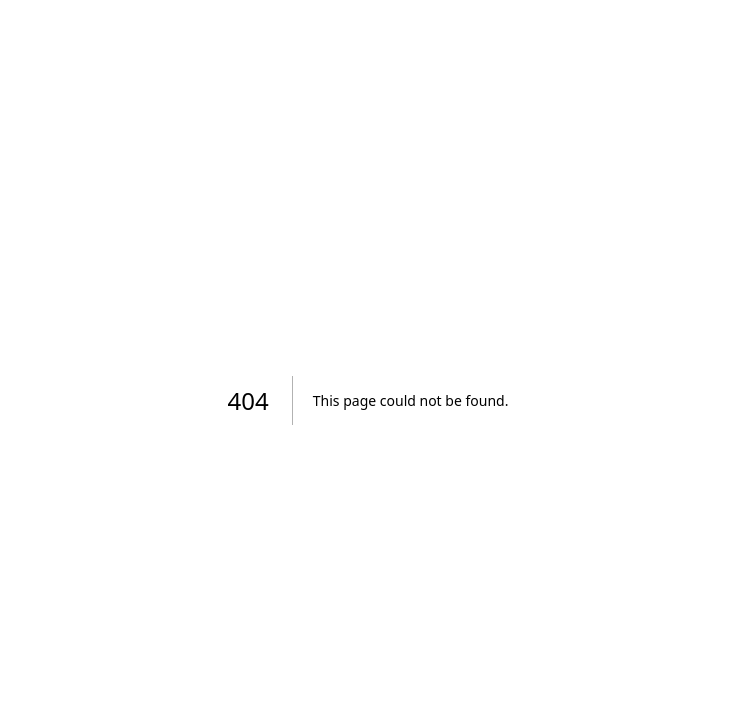
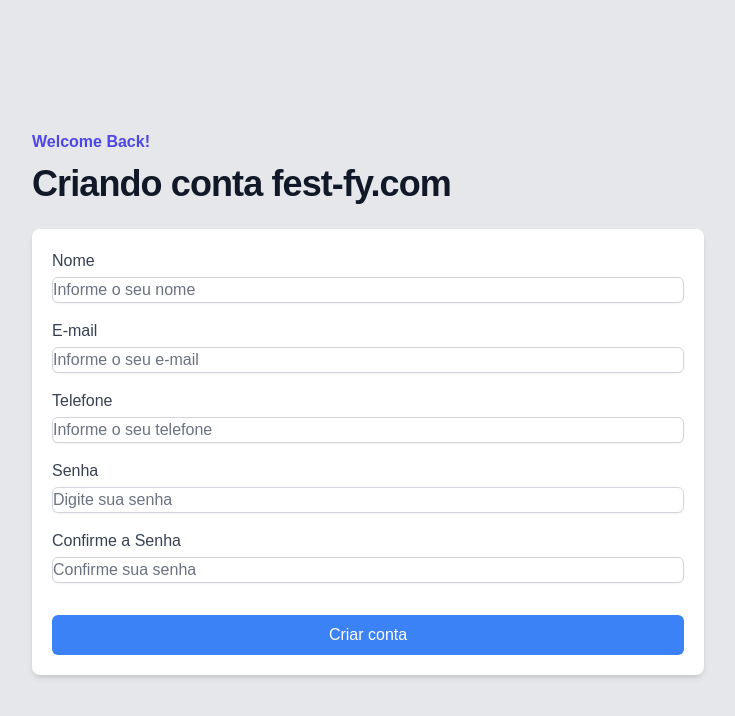
Before and after one commit to viniciusnascimento95/findplace, a Next.js app: page /signUp in a window 1280 px wide. Before the commit this address had no page. Shown: the top 716 px of the page, without its empty margins (272-1007 px from the left). Built offline with nearby package versions, Linux system fonts and the light colour scheme.

Commit message:
add: pagin create user

```diff
--- a/src/app/page.tsx
+++ b/src/app/page.tsx
@@ -1,6 +1,7 @@
 "use client";
 
 import { ErrorMessage, Field, Form, Formik, FormikHelpers } from 'formik';
+import Link from 'next/link';
 import { useEffect, useState } from 'react';
 import * as Yup from 'yup';
 
@@ -102,6 +103,39 @@
   return (
     <div className="bg-gray-200 py-24 sm:py-32">
       <div className="mx-auto max-w-7xl px-6 lg:px-8">
+        <div className="max-w-sm mx-auto bg-white shadow-lg rounded-lg overflow-hidden my-10">
+          <div className="px-6 py-4">
+            <h1 className="text-xl font-semibold text-gray-800">Bem-vindo à Aplicação!</h1>
+            <p className="text-gray-600 mt-2">
+              Acesse as páginas de login, criação de conta ou volte para a página inicial.
+            </p>
+          </div>
+          <div className="px-6 py-4">
+            {/* Link para a Home */}
+            <Link
+              href="/"
+              className="block w-full text-center bg-blue-700 text-white font-bold py-2 rounded-md mt-2 hover:bg-blue-600"
+            >
+              Página Inicial (Você está nessa página)
+            </Link>
+
+            {/* Link para a página de Login */}
+            <Link
+              href="/login"
+              className="block w-full text-center bg-blue-500 text-white font-bold py-2 rounded-md mt-2 hover:bg-blue-600"
+            >
+              Login
+            </Link>
+
+            {/* Link para a página de Criação de Conta */}
+            <Link
+              href="/signUp"
+              className="block w-full text-center bg-blue-500 text-white font-bold py-2 rounded-md mt-2 hover:bg-blue-600"
+            >
+              Criar Conta
+            </Link>
+          </div>
+        </div>
         <div className="mx-auto max-w-2xl lg:text-left">
           <h2 className="text-base font-semibold leading-7 text-indigo-600">
             Deploy faster fest-fy.com
@@ -112,6 +146,8 @@
           <p className="mt-6 text-lg leading-8 text-gray-600">
             Formulário cadastro do espaço <br />
           </p>
+
+
 
           <hr />
           <br />
@@ -560,31 +596,31 @@
 
               <div className="grid grid-cols-1 gap-4">
                 <div>
-                  <p>
-                    <span className="font-bold">Local:</span> {event.address || "Sem endereço"}, {event.number || "S/N"}
+                  <p className='text-gray-500'>
+                    <span className="font-bold text-gray-900">Local:</span> {event.address || "Sem endereço"}, {event.number || "S/N"}
                   </p>
-                  <p><span className="font-bold">Bairro:</span> {event.neighborhood || "Sem bairro"}</p>
-                  <p><span className="font-bold">Cidade:</span> {event.city || "Sem cidade"}, {event.state || "Sem estado"}</p>
-                  <p><span className="font-bold">CEP:</span> {event.postalCode || "Sem CEP"}</p>
+                  <p className='text-gray-500'><span className="font-bold text-gray-900">Bairro:</span> {event.neighborhood || "Sem bairro"}</p>
+                  <p className='text-gray-500'><span className="font-bold text-gray-900">Cidade:</span> {event.city || "Sem cidade"}, {event.state || "Sem estado"}</p>
+                  <p className='text-gray-500'><span className="font-bold text-gray-900">CEP:</span> {event.postalCode || "Sem CEP"}</p>
                 </div>
               </div>
 
               <div className="mt-4 border-t border-gray-200 pt-4">
-                <p><span className="font-bold">Capacidade:</span> {event.capacity || "Sem capacidade"}</p>
-                <p><span className="font-bold">Tipo de Evento:</span> {event.eventType || "Sem tipo de evento"}</p>
-                <p><span className="font-bold">Acessibilidade:</span> {event.accessibility || "Não informado"}</p>
+                <p className='text-gray-500'><span className="font-bold text-gray-900">Capacidade:</span> {event.capacity || "Sem capacidade"}</p>
+                <p className='text-gray-500'><span className="font-bold text-gray-900">Tipo de Evento:</span> {event.eventType || "Sem tipo de evento"}</p>
+                <p className='text-gray-500'><span className="font-bold text-gray-900">Acessibilidade:</span> {event.accessibility || "Não informado"}</p>
               </div>
 
               <div className="mt-4 border-t border-gray-200 pt-4">
                 <h3 className="font-semibold text-gray-800">Organizador:</h3>
-                <p><span className="font-bold">Nome:</span> {event.organizerName || "Sem nome"}</p>
-                <p><span className="font-bold">Email:</span> {event.organizerEmail || "Sem email"}</p>
-                <p><span className="font-bold">Telefone:</span> {event.organizerPhone || "Sem telefone"}</p>
+                <p className='text-gray-500'><span className="font-bold text-gray-900">Nome:</span> {event.organizerName || "Sem nome"}</p>
+                <p className='text-gray-500'><span className="font-bold text-gray-900">Email:</span> {event.organizerEmail || "Sem email"}</p>
+                <p className='text-gray-500'><span className="font-bold text-gray-900">Telefone:</span> {event.organizerPhone || "Sem telefone"}</p>
               </div>
 
               <div className="mt-4 border-t border-gray-200 pt-4">
                 <h3 className="font-semibold text-gray-800">Infraestrutura Disponível:</h3>
-                <ul className="list-disc pl-5">
+                <ul className="list-disc pl-5 text-gray-500">
                   {event.infrastructure.airConditioning && <li>Ar-condicionado</li>}
                   {event.infrastructure.wifi && <li>Wi-Fi</li>}
                   {event.infrastructure.parking && <li>Estacionamento</li>}
@@ -598,7 +634,7 @@
 
               <div className="mt-4 border-t border-gray-200 pt-4">
                 <h3 className="font-semibold text-gray-800">Equipamentos Disponíveis:</h3>
-                <ul className="list-disc pl-5">
+                <ul className="list-disc pl-5 text-gray-500">
                   {event.equipment.projector && <li>Projetor</li>}
                   {event.equipment.soundSystem && <li>Sistema de som</li>}
                   {event.equipment.microphones && <li>Microfones</li>}
--- /dev/null
+++ b/src/app/signUp/page.tsx
@@ -0,0 +1,160 @@
+"use client";
+
+import { ErrorMessage, Field, Form, Formik, FormikHelpers } from 'formik';
+import { useRouter } from 'next/navigation'; // Usado para redirecionar para a Home
+import * as Yup from 'yup';
+
+interface SignUpValues {
+  email: string;
+  name: string;
+  password: string;
+  confirmPassword: string;
+  phone: string;
+}
+
+export default function Login() {
+  const router = useRouter();
+
+  return (
+    <div className="bg-gray-200 py-24 sm:py-32 ">
+      <div className="mx-auto max-w-7xl px-6 lg:px-8">
+        <div className="mx-auto max-w-2xl lg:text-left">
+          <h2 className="text-base font-semibold leading-7 text-indigo-600">
+            Welcome Back!
+          </h2>
+          <p className="mt-2 text-3xl font-bold tracking-tight text-gray-900 sm:text-4xl">
+            Criando conta fest-fy.com
+          </p>
+
+          <hr />
+          <br />
+          <Formik
+            initialValues={{
+              email: '',
+              name: '',
+              phone: '',
+              password: '',
+              confirmPassword: '',
+            }}
+            validationSchema={Yup.object({
+              email: Yup.string()
+                .email('E-mail inválido')
+                .required('E-mail obrigatório'),
+              name: Yup.string()
+                .required('Nome obrigatório')
+                .min(3, 'Nome deve ter pelo menos 3 caracteres'),
+              phone: Yup.string()
+                .required('Telefone obrigatório')
+                .matches(
+                  /^\+?\d{1,4}?[-.\s]?\(?\d{1,3}?\)?[-.\s]?\d{1,4}[-.\s]?\d{1,4}[-.\s]?\d{1,9}$/,
+                  'Número de telefone inválido'
+                ),
+              password: Yup.string()
+                .required('Senha é obrigatória')
+                .min(6, 'Por favor, insira pelo menos 6 caracteres'),
+              confirmPassword: Yup.string()
+                .required('Confirmação de senha é obrigatória')
+                .oneOf([Yup.ref('password')], 'As senhas devem coincidir'),
+            })}
+            onSubmit={(
+              values: SignUpValues,
+              { setSubmitting, resetForm }: FormikHelpers<SignUpValues>
+            ) => {
+              setTimeout(() => {
+                setSubmitting(false);
+                alert('Login bem-sucedido!');
+
+                console.log('Form values:', values);
+
+                localStorage.setItem('signUpUser', JSON.stringify(values));
+
+                // Redireciona para a página "Home"
+                router.push('/');
+                resetForm();
+              }, 500);
+            }}
+          >
+            {({ isSubmitting, handleBlur, isValid }) => (
+              <Form className="max-w-xx p-5 bg-white shadow-md rounded-lg">
+                {/* Campo Nome */}
+                <div className="mb-4 text-left">
+                  <label htmlFor="name" className="block text-gray-700">Nome</label>
+                  <Field
+                    name="name"
+                    placeholder="Informe o seu nome"
+                    type="text"
+                    onBlur={handleBlur}
+                    className="mt-1 w-full border border-gray-300 rounded-md shadow-sm focus:border-blue-500 focus:ring focus:ring-blue-200 focus:ring-opacity-50 text-gray-900 placeholder-gray-500"
+                  />
+                  <ErrorMessage name="name" component="div" className="text-red-500 text-sm" />
+                </div>
+
+                {/* Campo E-mail */}
+                <div className="mb-4 text-left">
+                  <label htmlFor="email" className="block text-gray-700">E-mail</label>
+                  <Field
+                    name="email"
+                    placeholder="Informe o seu e-mail"
+                    type="email"
+                    onBlur={handleBlur}
+                    className="mt-1 w-full border border-gray-300 rounded-md shadow-sm focus:border-blue-500 focus:ring focus:ring-blue-200 focus:ring-opacity-50 text-gray-900 placeholder-gray-500"
+                  />
+                  <ErrorMessage name="email" component="div" className="text-red-500 text-sm" />
+                </div>
+
+                {/* Campo Telefone */}
+                <div className="mb-4 text-left">
+                  <label htmlFor="phone" className="block text-gray-700">Telefone</label>
+                  <Field
+                    name="phone"
+                    placeholder="Informe o seu telefone"
+                    type="tel"
+                    onBlur={handleBlur}
+                    className="mt-1 w-full border border-gray-300 rounded-md shadow-sm focus:border-blue-500 focus:ring focus:ring-blue-200 focus:ring-opacity-50 text-gray-900 placeholder-gray-500"
+                  />
+                  <ErrorMessage name="phone" component="div" className="text-red-500 text-sm" />
+                </div>
+
+                {/* Campo Senha */}
+                <div className="mb-4 text-left">
+                  <label htmlFor="password" className="block text-gray-700">Senha</label>
+                  <Field
+                    type="password"
+                    name="password"
+                    placeholder="Digite sua senha"
+                    onBlur={handleBlur}
+                    className="mt-1 w-full border border-gray-300 rounded-md shadow-sm focus:border-blue-500 focus:ring focus:ring-blue-200 focus:ring-opacity-50 text-gray-900 placeholder-gray-500"
+                  />
+                  <ErrorMessage name="password" component="div" className="text-red-500 text-sm" />
+                </div>
+
+                {/* Campo Confirmar Senha */}
+                <div className="mb-4 text-left">
+                  <label htmlFor="confirmPassword" className="block text-gray-700">Confirme a Senha</label>
+                  <Field
+                    type="password"
+                    name="confirmPassword"
+                    placeholder="Confirme sua senha"
+                    onBlur={handleBlur}
+                    className="mt-1 w-full border border-gray-300 rounded-md shadow-sm focus:border-blue-500 focus:ring focus:ring-blue-200 focus:ring-opacity-50 text-gray-900 placeholder-gray-500"
+                  />
+                  <ErrorMessage name="confirmPassword" component="div" className="text-red-500 text-sm" />
+                </div>
+
+                {/* Botão de Envio */}
+                <button
+                  type="submit"
+                  className="mt-4 w-full bg-blue-500 text-white py-2 rounded-md hover:bg-blue-600"
+                  disabled={isSubmitting || !isValid}
+                >
+                  {isSubmitting ? 'Validando...' : 'Criar conta'}
+                </button>
+              </Form>
+            )}
+          </Formik>
+
+        </div>
+      </div>
+    </div>
+  );
+}
```
